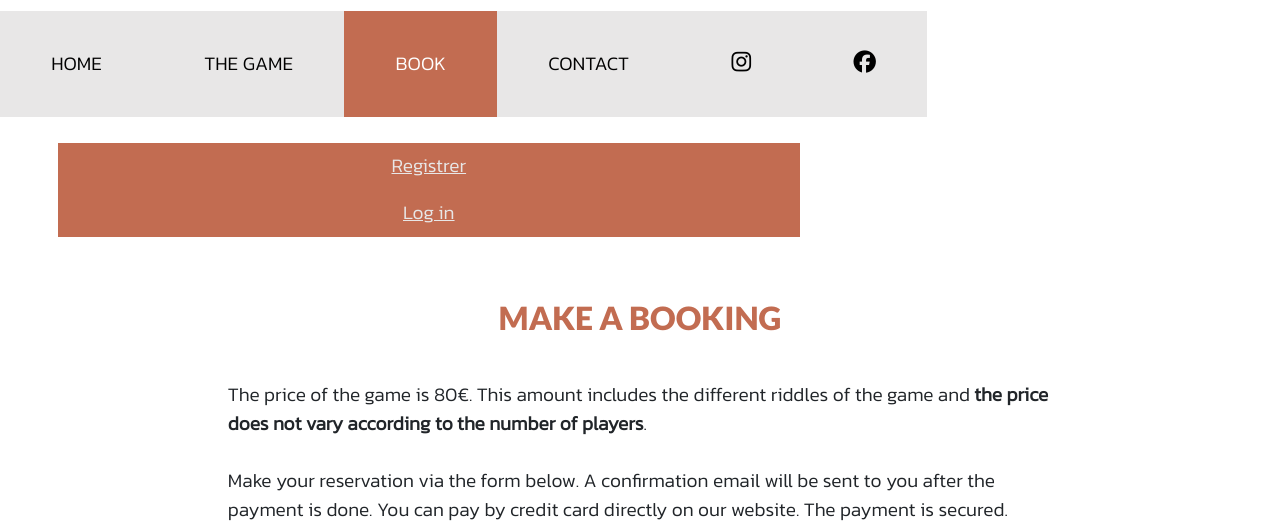
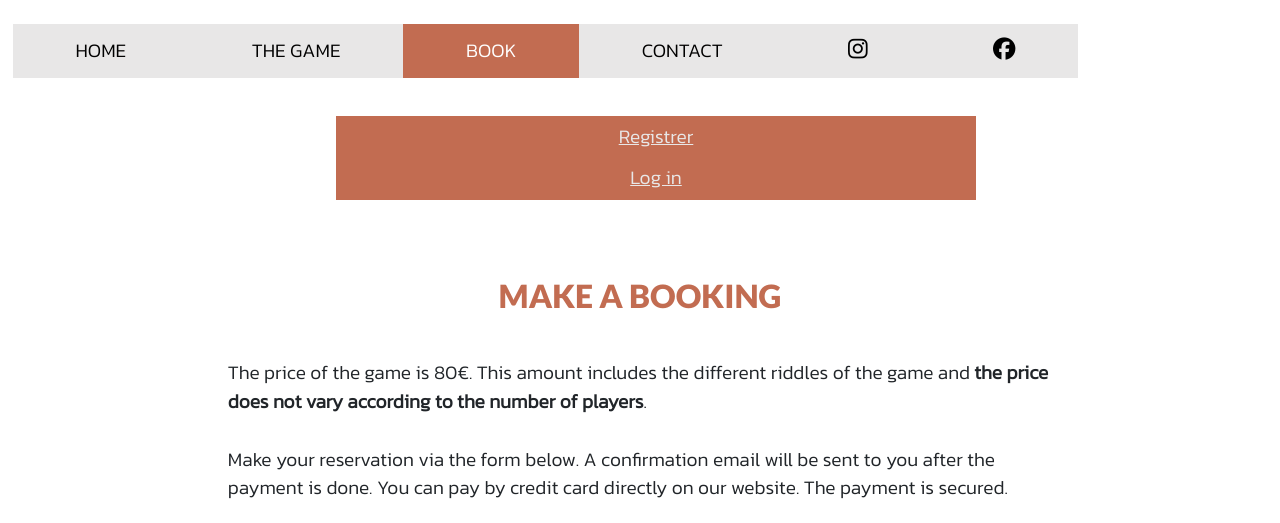
Before and after one commit to cecilegaudron/outscape-game, a Django app: page /booking/ in a window 1280 px wide. Shown: the part 331-854 px from the top of the page. Run offline with Django 3.2, Linux system fonts and the light colour scheme; some libraries are stand-ins or nearby versions.

Commit message:
Fix styles for nav connected and nav bar

```diff
--- a/static/css/style.css
+++ b/static/css/style.css
@@ -52,6 +52,13 @@ h2 {
     font-size: 1.3rem;
     padding: 2%;
     text-align: center;
+    padding-top: 8%;
+}
+
+@media screen and (min-width: 768px) {
+    h2 {
+        padding-top: 4%;
+    }
 }
 
 p {
@@ -69,8 +76,6 @@ a {
     width: 60%;
     margin: 4% !important;
     background-color: white;
-    display: flex;
-    justify-content: center;
 }
 
 @media screen and (min-width: 576px) {
@@ -158,7 +163,7 @@ Hamburger menu for mobile until 700px */
 
 /* When the screen is less than 600 pixels wide, hide all links
 Show the link that contains should open and close the topnav (.icon) */
-@media screen and (max-width: 700px) {
+@media screen and (max-width: 816px) {
     .menu a:not(:first-child) {display: none;}
     .menu a {display: none;}
     .menu a.icon {
@@ -169,7 +174,7 @@ Show the link that contains should open and close the topnav (.icon) */
 }
 
 /* The "responsive" class is added to the topnav with JavaScript when the user clicks on the icon */
-@media screen and (max-width: 700px) {
+@media screen and (max-width: 816px) {
     .menu.responsive {position: relative;}
     .menu.responsive a.icon {
         position: absolute;
@@ -182,23 +187,32 @@ Show the link that contains should open and close the topnav (.icon) */
     }
 }
 
-@media screen and (min-width: 700px) {
+@media screen and (min-width: 816px) {
     .menu {
         width: 100%;
-        display: block;
-        float: none;
+        margin: auto;
+        padding: 1%;
     }
     .menu a {
-        padding: 3% 4%;
+        padding: 1% 5%;
     }
+
 }
 
 /* Nav bar if user is connected with connected status */
+.connected {
+    margin: 2%;
+}
+
+.nav-connected {
+    max-width: 80%;
+    margin: auto;
+}
+
 .nav-connected li {
     background-color: #c26c51;
     padding: 1%;
     list-style-type: none;
-    width:80%;
     color: #e8e7e7;
 }
 
@@ -210,20 +224,9 @@ Show the link that contains should open and close the topnav (.icon) */
     color: black;
 }
 
-.nav-connected {
-    margin: 2%;
-    max-width: 95%;
-}
-
-@media screen and (min-width: 900px) {
+@media screen and (min-width: 992px) {
     .nav-connected {
-        width: 85%;
-    }
-}
-
-@media screen and (min-width: 1200px) {
-    .nav-connected {
-        width: 75%;
+        width: 70%;
     }
 }
 
@@ -322,7 +325,7 @@ footer a:hover {
     text-align: center;
     list-style-type: none;
     max-width: 90%;
-    margin: 2% !important;
+    margin: auto;
 }
 
 @media screen and (min-width: 700px) {
@@ -336,7 +339,7 @@ footer a:hover {
     background-color: #e8e7e7;
     max-width: 80%;
     padding: 2%;
-    margin: 4%;
+    margin: auto;
 }
 
 @media screen and (min-width: 700px) {
@@ -373,7 +376,8 @@ button.accordion-button:focus {
 }
 
 .map {
-    height: 400px;
+    width: 70%;
+    height: 500px;
 }
 
 .map iframe {
--- a/templates/base.html
+++ b/templates/base.html
@@ -40,7 +40,7 @@
         </div>
         <!-- Navigation bar -->
         <!-- https://www.w3schools.com/howto/howto_js_topnav_responsive.asp -->
-        <nav>
+        <nav class="center-content">
             <div class="menu" id="myMenu">
                 <a href="{% url 'index' %}">Home</a>
                 <a href="{% url 'game' %}">The Game</a>
@@ -52,8 +52,11 @@
                 <a href="javascript:void(0);" class="icon" onclick="myFunction()"><i class="fa-solid fa-bars"></i></a>
             </div>
         </nav>
-        <!-- Navbar for user connected -->
-        <nav>
+    </header>
+    <!-- Content block -->
+    <main>
+        <section class="mx-auto connected">
+            <!-- Navbar for user connected -->
             <div class="nav-connected center-content">
                 <ul>
                     <!-- Info about User authentification -->
@@ -74,10 +77,7 @@
                     {% endif %}
                 </ul>
             </div>
-        </nav>
-    </header>
-    <!-- Content block -->
-    <main>
+        </section>
         {% block content %}
         <!-- Place for content -->
         {% endblock content %}
```
